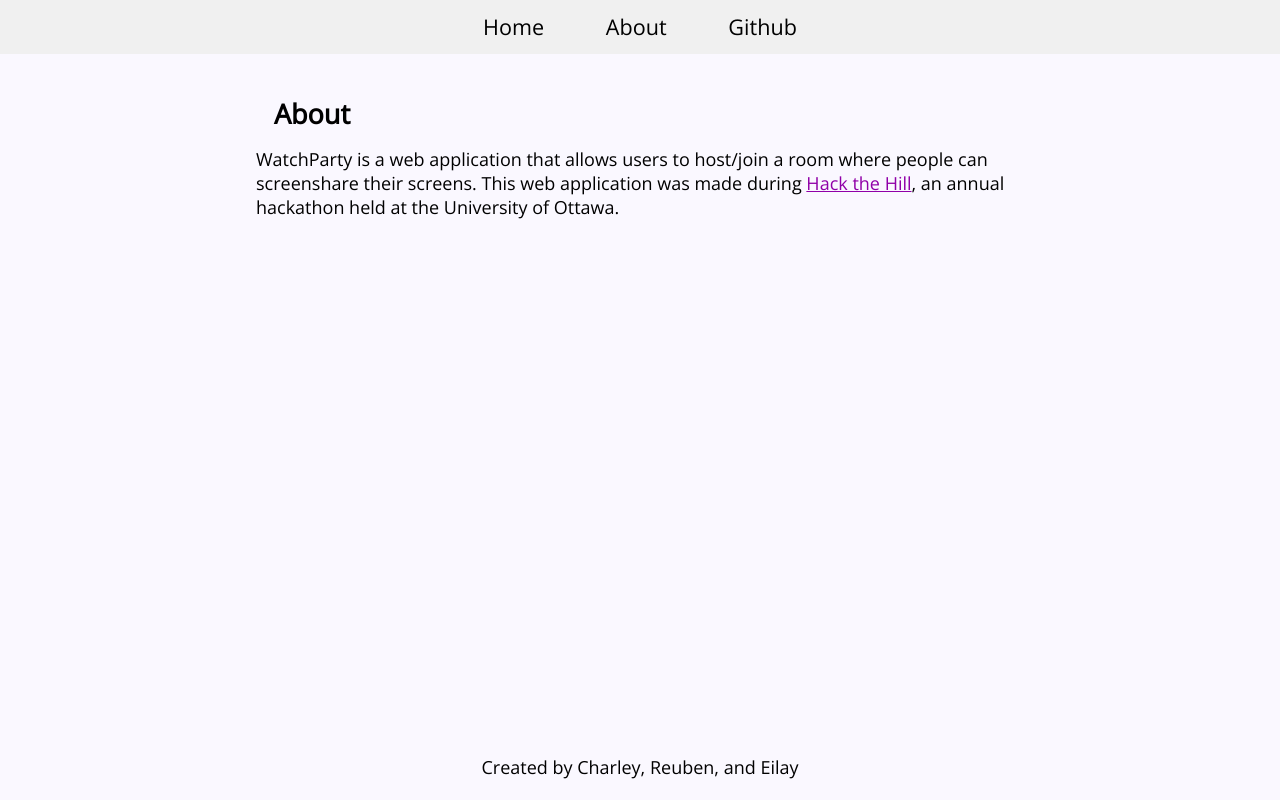
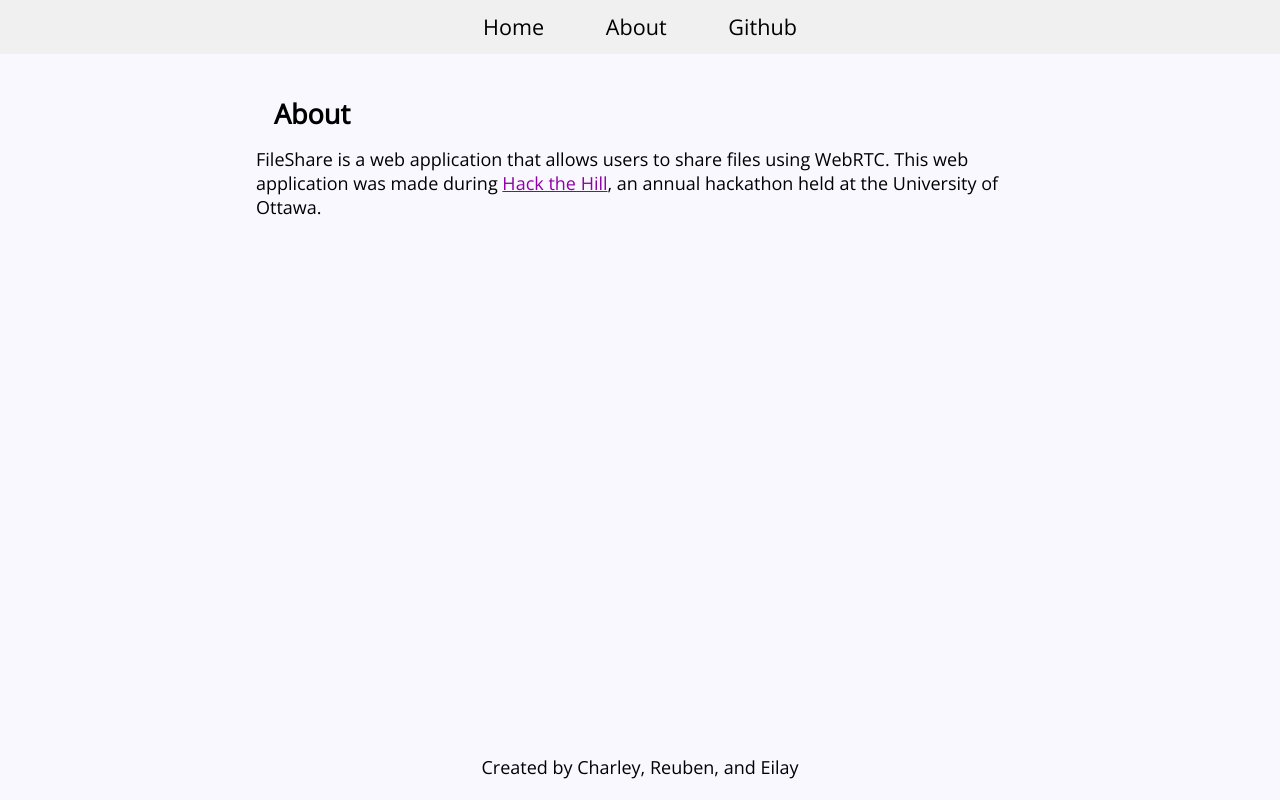
Before and after one commit to Columbium41/P2P-File-Share, a React (Vite) app: page /about in a window 1280 px wide. Built offline with nearby package versions, Linux system fonts and the light colour scheme.

Commit message:
Changed about and production links

```diff
--- a/src/components/About.jsx
+++ b/src/components/About.jsx
@@ -5,8 +5,7 @@ function About() {
         <div className="about text-section">
             <h2>About</h2>
             <p>
-                WatchParty is a web application that allows users to host/join a room where people can
-                screenshare their screens. This web application was made during&nbsp;
+                FileShare is a web application that allows users to share files using WebRTC. This web application was made during&nbsp;
                 <a href="https://hackthehill.com/" target="_blank" className="text-link">Hack the Hill</a>, an annual
                 hackathon held at the University of Ottawa.
             </p>
--- a/src/components/UploadFile.jsx
+++ b/src/components/UploadFile.jsx
@@ -87,7 +87,7 @@ function UploadFile({ peer, setPeer, file, setFile, generatedLink, setGeneratedL
                         navigator.clipboard.writeText(copyText);
                       }}
                     >
-                        {`https://hth-watchparty.netlify.app/room/${peer._id}`}
+                        {`https://hth-fileshare.netlify.app/room/${peer._id}`}
                     </span>
                 </p>
             </div>}
```
